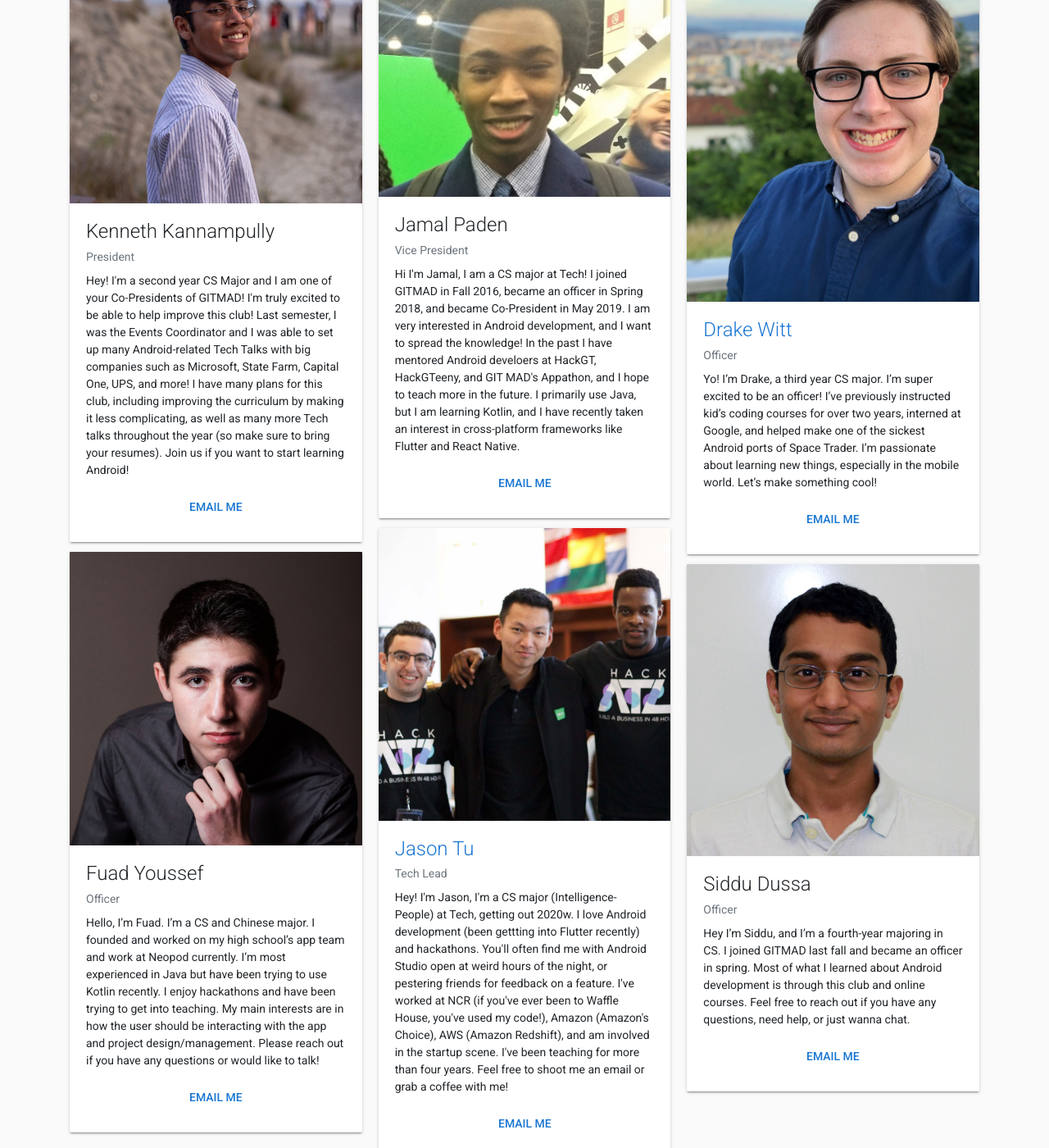
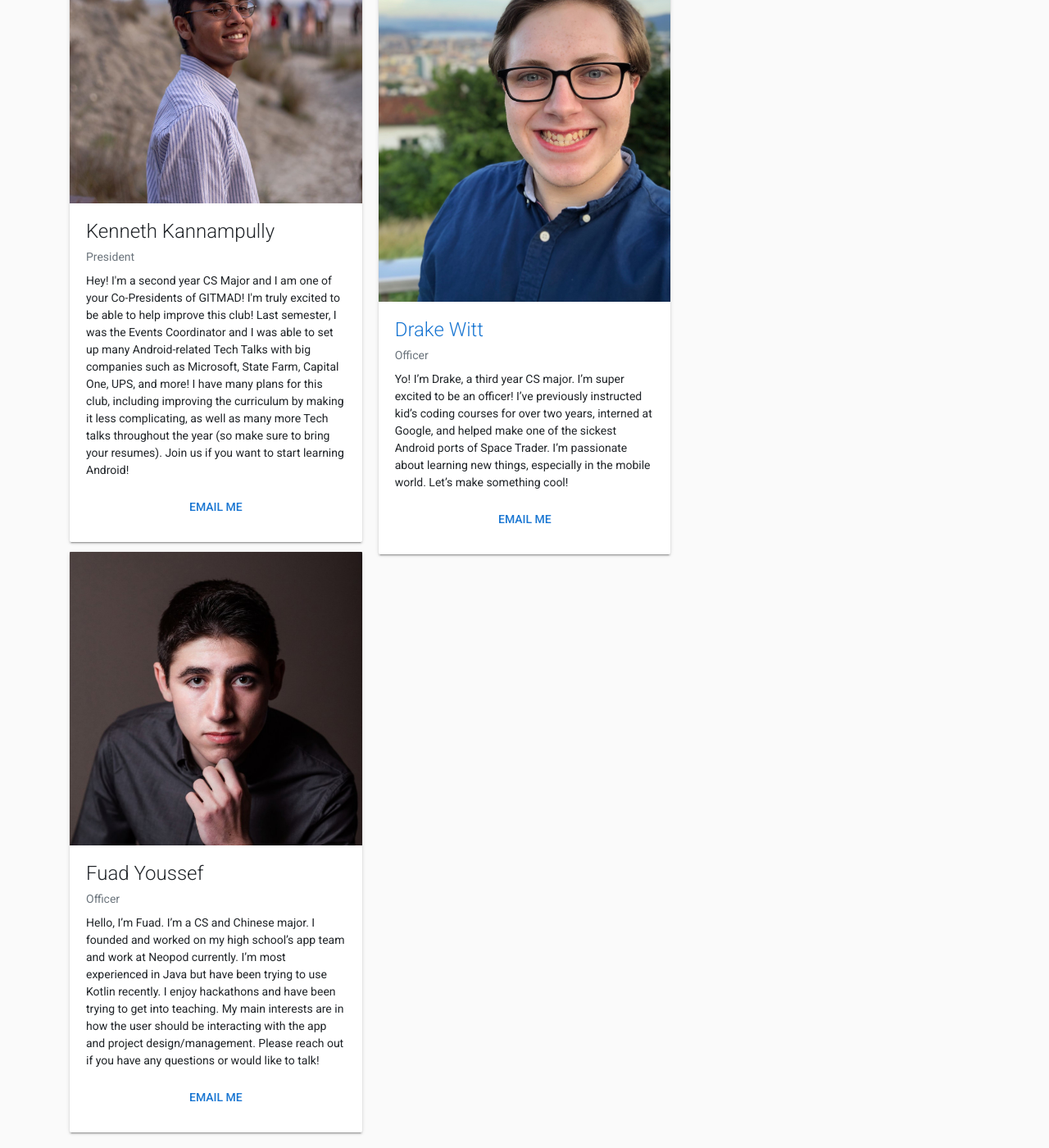
Before and after one commit to git-mad/gitmad.github.io, a Jekyll site: the page built from about.html, in a window 1280 px wide and 1400 px high, scrolled down 210 px. Shown: the whole window at 82% size. Built offline with Jekyll 4.4.1, drawn with Linux system fonts in a browser that asks for light colours; nearby versions of some CDN libraries.

Commit message:
Removed old officers (bye!)

```diff
--- a/_data/officers.yml
+++ b/_data/officers.yml
@@ -10,28 +10,9 @@
   position: Officer
   bio: Hello, I’m Fuad. I’m a CS and Chinese major. I founded and worked on my high school’s app team and work at Neopod currently. I’m most experienced in Java but have been trying to use Kotlin recently. I enjoy hackathons and have been trying to get into teaching.  My main interests are in how the user should be interacting with the app and project design/management. Please reach out if you have any questions or would like to talk!
 
-- name: Jamal Paden
-  picture: /assets/images/officers/jpaden.jpg
-  email: jpaden@gatech.edu
-  position: Vice President
-  bio: Hi I'm Jamal, I am a CS major at Tech! I joined GITMAD in Fall 2016, became an officer in Spring 2018, and became Co-President in May 2019. I am very interested in Android development, and I want to spread the knowledge! In the past I have mentored Android develoers at HackGT, HackGTeeny, and GIT MAD's Appathon, and I hope to teach more in the future. I primarily use Java, but I am learning Kotlin, and I have recently taken an interest in cross-platform frameworks like Flutter and React Native.
-
-- name: Jason Tu
-  website: https://jasontu.io
-  picture: /assets/images/officers/jtu.jpg
-  email: jasontu@gatech.edu
-  position: Tech Lead
-  bio: Hey! I'm Jason, I'm a CS major (Intelligence-People) at Tech, getting out 2020w. I love Android development (been gettting into Flutter recently) and hackathons. You'll often find me with Android Studio open at weird hours of the night, or pestering friends for feedback on a feature. I've worked at NCR (if you've ever been to Waffle House, you've used my code!), Amazon (Amazon's Choice), AWS (Amazon Redshift), and am involved in the startup scene. I've been teaching for more than four years. Feel free to shoot me an email or grab a coffee with me!
-
 - name: Drake Witt
   website: https://drakewitt.com/
   picture: /assets/images/officers/dwitt.jpg
   email: drake.witt@gatech.edu
   position: Officer
   bio: Yo! I’m Drake, a third year CS major. I’m super excited to be an officer! I’ve previously instructed kid’s coding courses for over two years, interned at Google, and helped make one of the sickest Android ports of Space Trader. I’m passionate about learning new things, especially in the mobile world. Let’s make something cool!
-
-- name: Siddu Dussa
-  picture: /assets/images/officers/sdussa.jpg
-  email: adussa3@gatech.edu
-  position: Officer
-  bio: Hey I’m Siddu, and I’m a fourth-year majoring in CS. I joined GITMAD last fall and became an officer in spring. Most of what I learned about Android development is through this club and online courses. Feel free to reach out if you have any questions, need help, or just wanna chat.
```
Also changed, not shown: assets/images/officers/jpaden.jpg (deleted), assets/images/officers/jtu.jpg (deleted), assets/images/officers/sdussa.jpg (deleted).
